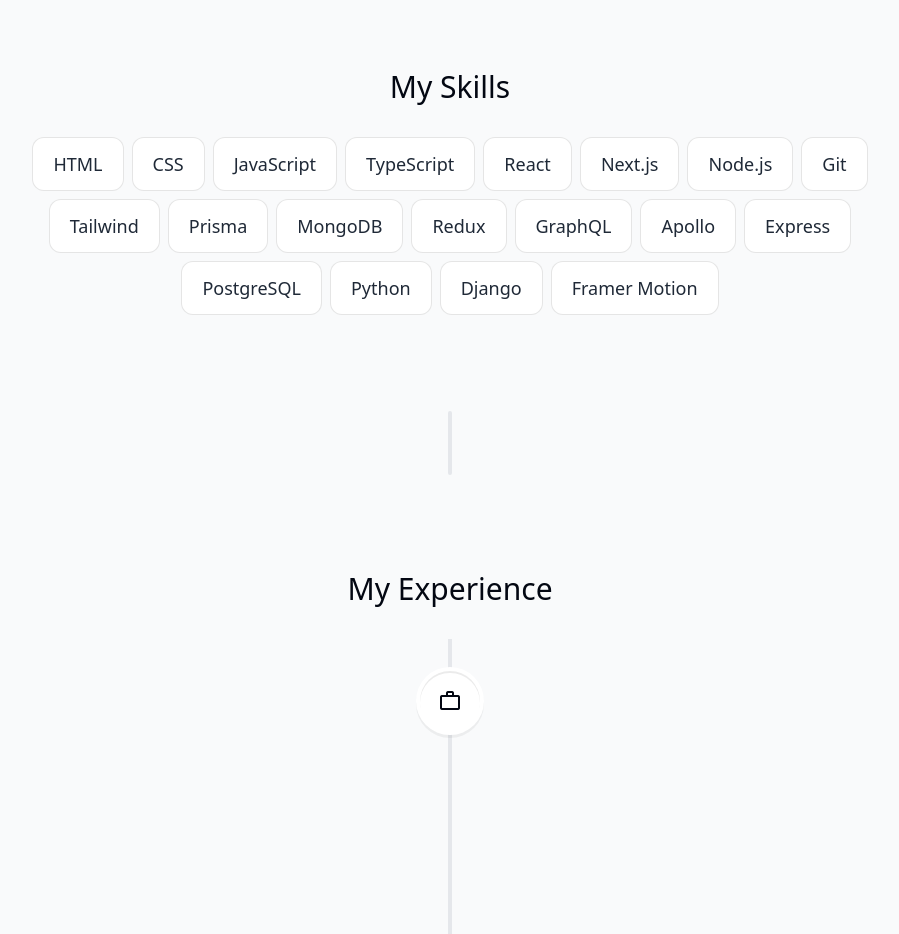
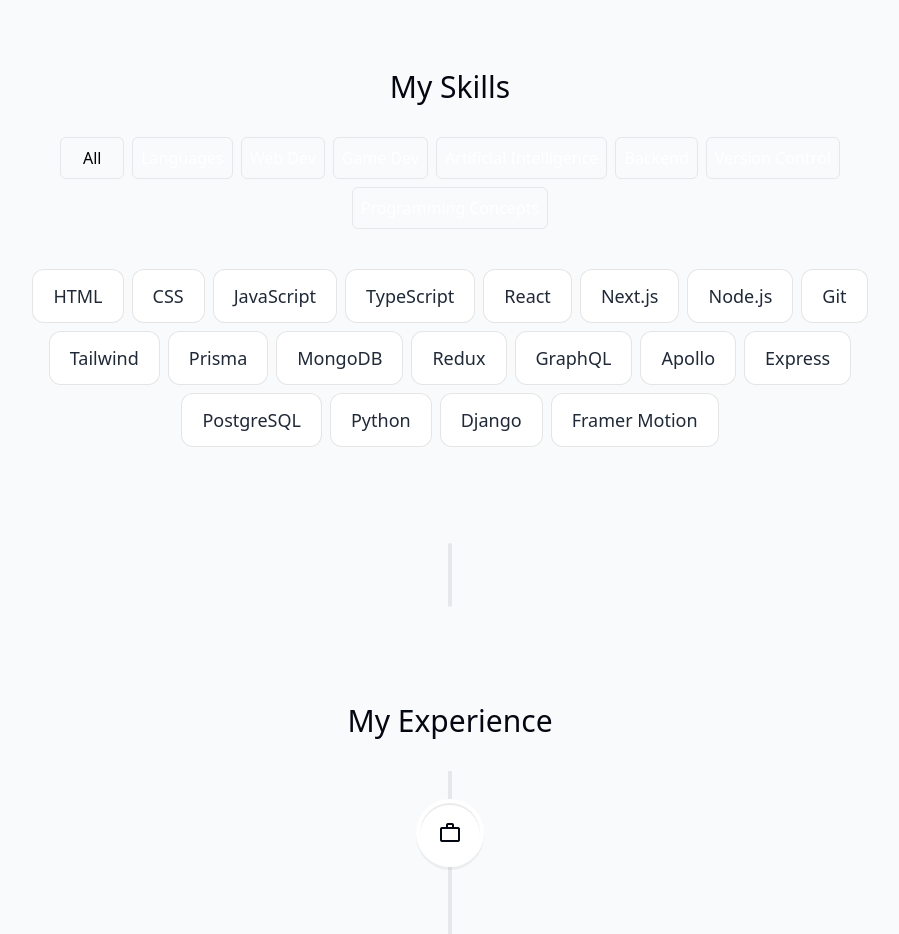
Before and after one commit to aliaboshady/portfolio, a React (Vite) app: page / in a window 1280 px wide. Shown: the part 2720-3654 px from the top of the page, without its empty margins (190-1089 px from the left). Built offline with nearby package versions, Linux system fonts and the light colour scheme.

Commit message:
Added filter buttons for the skills

```diff
--- /dev/null
+++ b/src/components/skills/FilterButton.jsx
@@ -0,0 +1,14 @@
+export default function FilterButton({ children, onClick, color }) {
+  const borderColor = 'border-' + color + '-500';
+  const backgroundColor = 'bg-' + color + '-500';
+  const textColor = color === undefined ? 'text-black' : 'text-white';
+
+  return (
+    <button
+      onClick={() => onClick(children)}
+      className={`min-w-fit w-16 p-2 border rounded-md ${textColor} ${borderColor} ${backgroundColor}`}
+    >
+      {children}
+    </button>
+  );
+}
--- /dev/null
+++ b/src/components/skills/FiltersList.jsx
@@ -0,0 +1,37 @@
+import FilterButton from './FilterButton';
+
+export default function FiltersList({ onSelectFilter }) {
+  return (
+    <div className="flex flex-wrap justify-center gap-2 mb-10">
+      <FilterButton onClick={onSelectFilter}>All</FilterButton>
+
+      <FilterButton onClick={onSelectFilter} color="red">
+        Languages
+      </FilterButton>
+
+      <FilterButton onClick={onSelectFilter} color="blue">
+        Web Dev
+      </FilterButton>
+
+      <FilterButton onClick={onSelectFilter} color="yellow">
+        Game Dev
+      </FilterButton>
+
+      <FilterButton onClick={onSelectFilter} color="gray">
+        Artificial Intelligence
+      </FilterButton>
+
+      <FilterButton onClick={onSelectFilter} color="green">
+        Backend
+      </FilterButton>
+
+      <FilterButton onClick={onSelectFilter} color="orange">
+        Version Control
+      </FilterButton>
+
+      <FilterButton onClick={onSelectFilter} color="pink">
+        Programming Concepts
+      </FilterButton>
+    </div>
+  );
+}
--- /dev/null
+++ b/src/components/skills/Skill.jsx
@@ -0,0 +1,33 @@
+import { motion } from 'framer-motion';
+
+export default function Skill({ skill, index }) {
+  const delayBetweenEachSkill = 0.05;
+  const delayBeforeAnimationStart = 0.25;
+
+  const fadeInAnimationVariants = {
+    initial: {
+      opacity: 0,
+      y: 100,
+    },
+    animate: {
+      opacity: 1,
+      y: 0,
+    },
+  };
+
+  return (
+    <motion.li
+      key={index}
+      className="border-black/10 rounded-xl px-5 py-3 bg-white border"
+      variants={fadeInAnimationVariants}
+      initial="initial"
+      whileInView="animate"
+      viewport={{ once: true }}
+      transition={{
+        delay: delayBetweenEachSkill * index + delayBeforeAnimationStart,
+      }}
+    >
+      {skill}
+    </motion.li>
+  );
+}
--- a/src/components/skills/Skills.jsx
+++ b/src/components/skills/Skills.jsx
@@ -1,23 +1,16 @@
-import { motion } from 'framer-motion';
-import { skillsData } from '../../../data/data';
+import { useState } from 'react';
 import useSectionInView from '../../hooks/useSectionInView';
 import SectionHeading from '../SectionHeading';
+import FiltersList from './FiltersList';
+import SkillsList from './SkillsList';
 
 export default function Skills() {
   const ref = useSectionInView('Skills');
-  const delayBetweenEachSkill = 0.05;
-  const delayBeforeAnimationStart = 0.25;
+  const [filter, setFilter] = useState('all');
 
-  const fadeInAnimationVariants = {
-    initial: {
-      opacity: 0,
-      y: 100,
-    },
-    animate: {
-      opacity: 1,
-      y: 0,
-    },
-  };
+  function handleFilterClick(newFilter) {
+    setFilter(newFilter);
+  }
 
   return (
     <section
@@ -26,24 +19,8 @@
       className="max-w-[53rem] scroll-mt-24 sm:scroll-mt-48 text-center"
     >
       <SectionHeading>My Skills</SectionHeading>
-
-      <ul className="flex flex-wrap justify-center gap-2 text-lg text-gray-800">
-        {skillsData.map((skill, index) => (
-          <motion.li
-            key={index}
-            className="border-black/10 rounded-xl px-5 py-3 bg-white border"
-            variants={fadeInAnimationVariants}
-            initial="initial"
-            whileInView="animate"
-            viewport={{ once: true }}
-            transition={{
-              delay: delayBetweenEachSkill * index + delayBeforeAnimationStart,
-            }}
-          >
-            {skill}
-          </motion.li>
-        ))}
-      </ul>
+      <FiltersList onSelectFilter={handleFilterClick} />
+      <SkillsList filter={filter} />
     </section>
   );
 }
--- /dev/null
+++ b/src/components/skills/SkillsList.jsx
@@ -0,0 +1,15 @@
+import { skillsData } from '../../../data/data';
+import Skill from './Skill';
+
+export default function SkillsList({ filter }) {
+  return (
+    <ul
+      key={filter}
+      className="flex flex-wrap justify-center gap-2 text-lg text-gray-800"
+    >
+      {skillsData.map((skill, index) => (
+        <Skill skill={skill} index={index} key={index} />
+      ))}
+    </ul>
+  );
+}
```
Also changed, not shown: data/data.jsx (+22 -0 lines).
